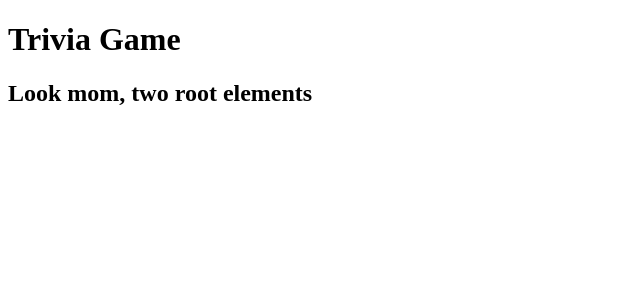
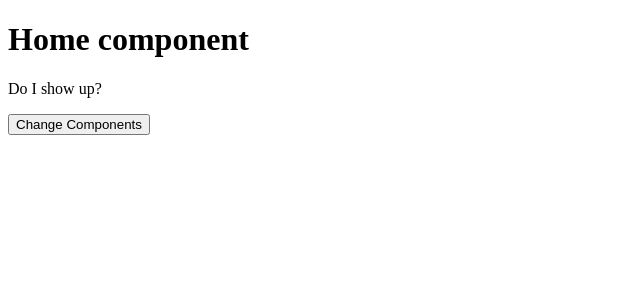
Before and after one commit to TraekWells/trivia-game, a Vue app: page / in a window 1280 px wide. Shown: the top 300 px of the page, without its empty margins (0-640 px from the left). Built offline with nearby package versions, Linux system fonts and the light colour scheme.

Commit message:
Added a few test components

```diff
--- a/package.json
+++ b/package.json
@@ -3,7 +3,7 @@
   "version": "0.1.0",
   "private": true,
   "scripts": {
-    "serve": "vue-cli-service serve",
+    "start": "vue-cli-service serve",
     "build": "vue-cli-service build",
     "lint": "vue-cli-service lint"
   },
--- a/src/App.vue
+++ b/src/App.vue
@@ -1,11 +1,26 @@
 <template>
-  <h1>Trivia Game</h1>
-  <h2>Look mom, two root elements</h2>
+  <component :is="currentComponent"></component>
+  <button @click="changeComponent">Change Components</button>
 </template>
 
 <script>
+import Home from "@/components/Home";
+import Question from "@/components/Question";
+import { shallowRef } from "@vue/reactivity";
+
 export default {
   name: "App",
+  components: { Home, Question },
+  setup() {
+    const currentComponent = shallowRef(Home);
+
+    const changeComponent = () => {
+      currentComponent.value = Question;
+    };
+    currentComponent.value = Home;
+
+    return { changeComponent, currentComponent };
+  },
 };
 </script>
 
--- /dev/null
+++ b/src/components/Home.vue
@@ -0,0 +1,17 @@
+<template>
+  <h1>Home component</h1>
+  <p>Do I show up?</p>
+</template>
+
+<script>
+import { onMounted } from "@vue/runtime-core";
+export default {
+  setup() {
+    onMounted(() => {
+      console.log("I made it");
+    });
+  },
+};
+</script>
+
+<style></style>
--- /dev/null
+++ b/src/components/Question.vue
@@ -0,0 +1,10 @@
+<template>
+  <h1>I am the Question component.</h1>
+  <h3>Hear me roar</h3>
+</template>
+
+<script>
+export default {};
+</script>
+
+<style></style>
```
Also changed, not shown: 2 other files (tests, documents, lock files or other folders).
